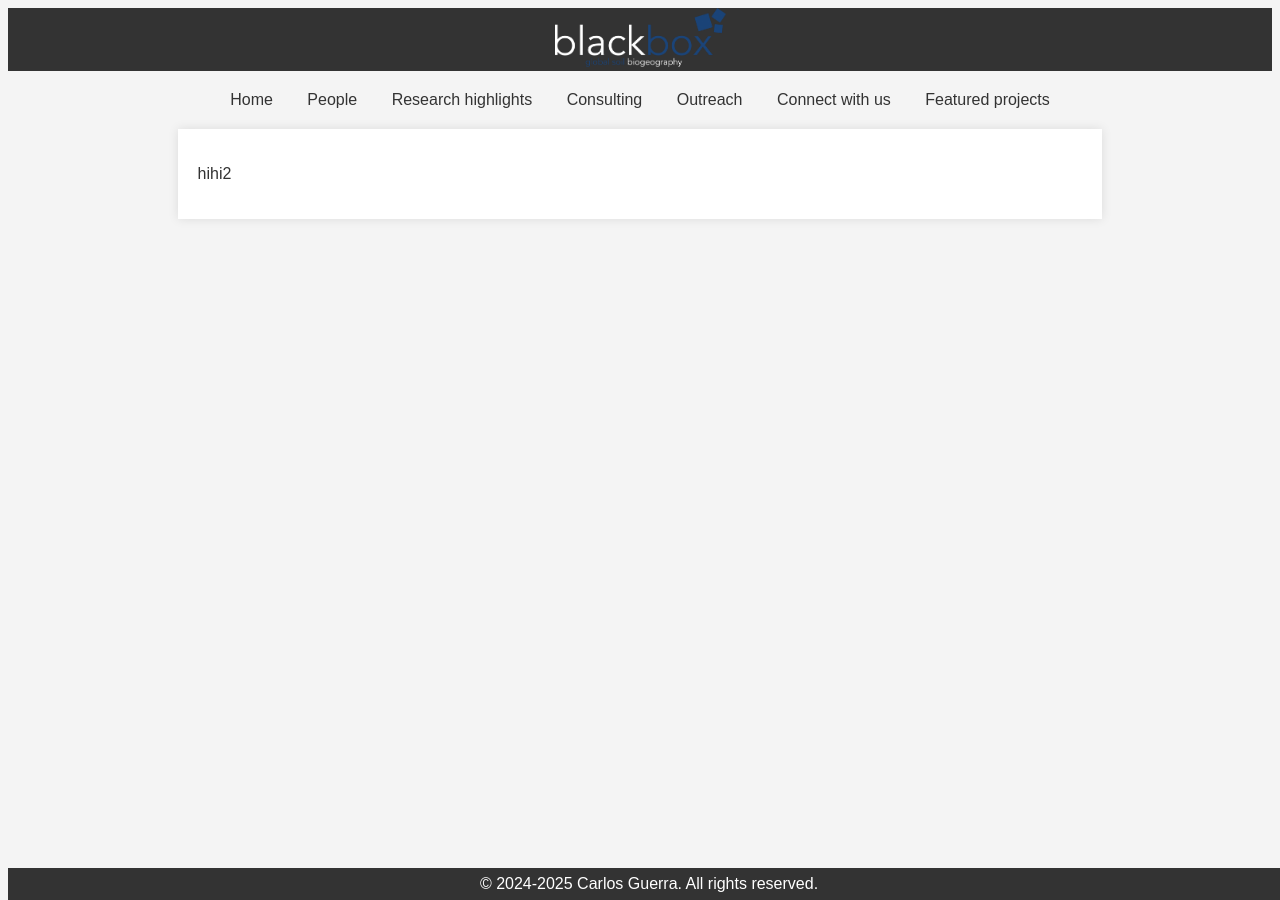
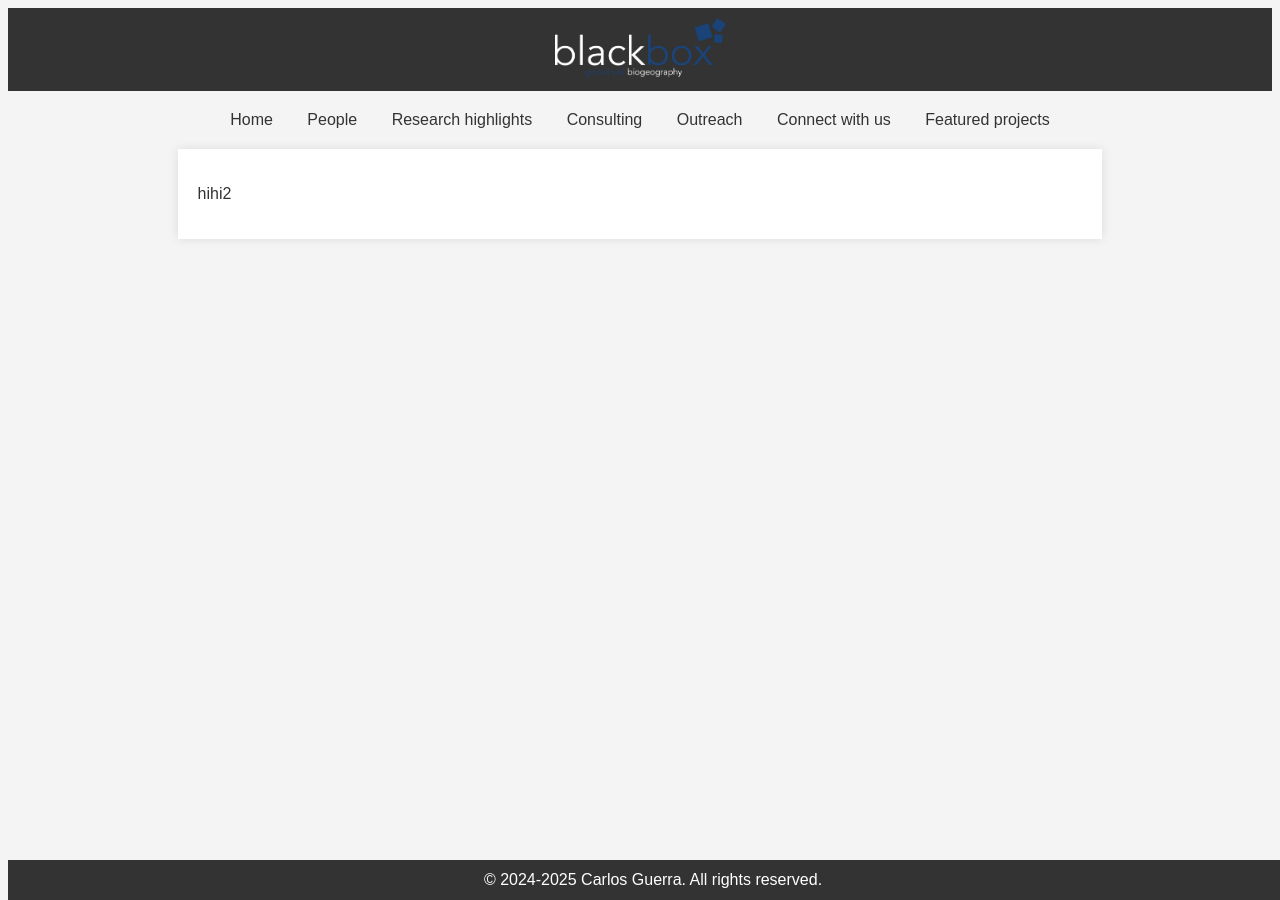
Before and after one commit to Blackboxgeo/blackbox.github.io, a Jekyll site: the page built from consulting/index.md, in a window 1280 px wide. Built offline with Jekyll 4.4.1, drawn with Linux system fonts in a browser that asks for light colours; our own code applies the rules of GitHub Pages for plain Markdown files.

Commit message:
fixed margins

```diff
--- a/_layouts/default.html
+++ b/_layouts/default.html
@@ -12,7 +12,7 @@
         body {
             font-family: Arial, sans-serif;
             margin: 10;
-            /* padding: 5; */
+             padding: 5;
             background-color: #f4f4f4;
             color: #333;
         }
@@ -20,7 +20,7 @@
         header {
             background-color: #333;
             color: white;
-            padding: 0px 0;
+            padding: 10px 0;
             text-align: center;
             overflow: hidden;
         }
@@ -74,7 +74,7 @@
             justify-content: center;        /* Center horizontally */
             align-items: center;            /* Center vertically */
             text-align: center;             /* Center text in case of multiple lines */
-            padding: 1px;
+            padding: 5px;
             background-color: #333;
             color: white;
             width: 100%;
--- a/assets/css/styles.css
+++ b/assets/css/styles.css
@@ -1,7 +1,7 @@
 body {
     font-family: Arial, sans-serif;
     margin: 10;
-    /* padding: 5; */
+    padding: 5;
     background-color: #f4f4f4;
     color: #333;
 }
@@ -9,7 +9,7 @@ body {
 header {
     background-color: #333;
     color: white;
-    padding: 0px 0;
+    padding: 10px 0;
     text-align: center;
     overflow: hidden;
 }
@@ -63,7 +63,7 @@ footer {
     justify-content: center;        /* Center horizontally */
     align-items: center;            /* Center vertically */
     text-align: center;             /* Center text in case of multiple lines */
-    padding: 0px;
+    padding: 5px;
     background-color: #333;
     color: white;
     width: 100%;
```
